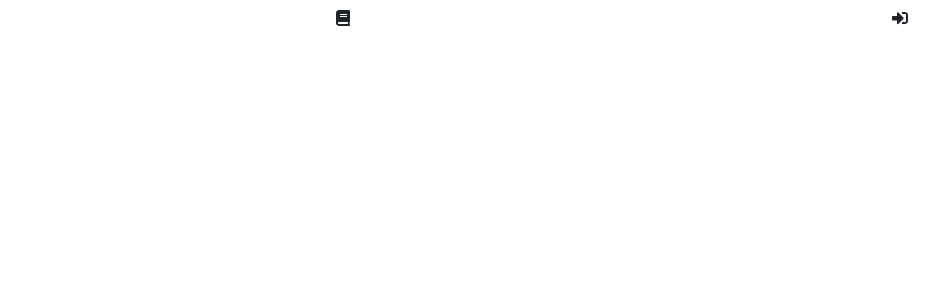
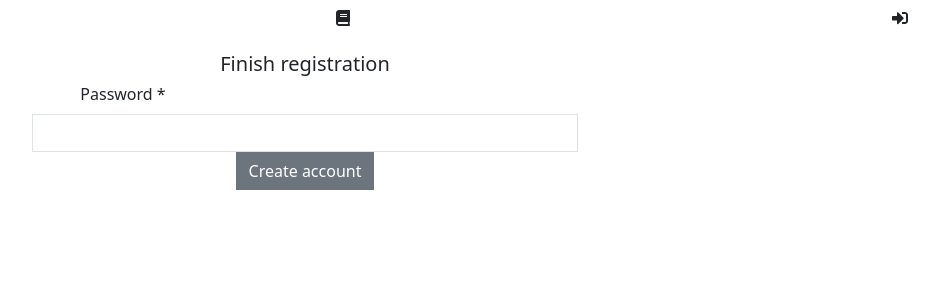
Before and after one commit to tempvs/ui, a React (Create React App) app: page /user/registration/1 in a window 1280 px wide. Before the commit this address had no page. Shown: the top 300 px of the page, without its empty margins (265-1204 px from the left). Built offline with nearby package versions, Linux system fonts and the light colour scheme.

Commit message:
Add arbitrary registration capability

```diff
--- a/src/App.tsx
+++ b/src/App.tsx
@@ -9,6 +9,7 @@ import ProfilePage from './profile/ProfilePage';
 import StashPage from './profile/StashPage';
 import LibraryPage from './library/LibraryPage';
 import HomePage from './HomePage';
+import CompleteRegistrationPage from './auth/CompleteRegistrationPage';
 
 function ProfilePageWithParam() {
   const { id } = useParams();
@@ -41,6 +42,7 @@ function App() {
           <Route path="/library/admin" element={<LibraryAdminPage />} />
           <Route path="/library/period/:period" element={<LibraryPeriodPage />} />
           <Route path="/library/source/:sourceId" element={<LibrarySourcePage />} />
+          <Route path="/user/registration/:verificationId" element={<CompleteRegistrationPage />} />
         </Routes>
       </BrowserRouter>
     </div>
--- /dev/null
+++ b/src/auth/CompleteRegistrationPage.tsx
@@ -0,0 +1,91 @@
+import React, { Component } from 'react';
+import { Button, Col, Container, Form, Row } from 'react-bootstrap';
+import { FormattedMessage } from 'react-intl';
+import { NavigateFunction, useNavigate, useParams } from 'react-router-dom';
+
+import { doFetch } from '../util/Fetcher';
+
+const initialState = { messageShown: false, messageText: '' };
+
+type CompleteRegistrationPageProps = {
+  verificationId?: string;
+  navigate: NavigateFunction;
+};
+
+type CompleteRegistrationPageState = typeof initialState;
+
+class CompleteRegistrationPage extends Component<CompleteRegistrationPageProps, CompleteRegistrationPageState> {
+  constructor(props: CompleteRegistrationPageProps) {
+    super(props);
+    this.state = initialState;
+  }
+
+  handleSubmit: React.FormEventHandler<HTMLFormElement> = event => {
+    event.preventDefault();
+    this.setState(initialState);
+
+    const actions = {
+      200: () => {
+        this.props.navigate('/profile');
+        window.location.reload();
+      },
+      400: () => this.showMessage('registration.complete.invalid'),
+      404: () => this.showMessage('registration.complete.expired'),
+      409: () => this.showMessage('user.alreadyRegistered.message'),
+    };
+
+    doFetch(`/api/user/verify/${this.props.verificationId}`, 'POST', event, actions);
+  };
+
+  showMessage = (text: string) => {
+    this.setState({ messageShown: true, messageText: text });
+  };
+
+  render() {
+    if (!this.props.verificationId) {
+      return (
+        <Container>
+          <Row>
+            <Col sm={{ span: 6, offset: 3 }}>
+              <FormattedMessage id="registration.complete.expired" defaultMessage="This registration link is invalid or expired." />
+            </Col>
+          </Row>
+        </Container>
+      );
+    }
+
+    return (
+      <Container>
+        <Row>
+          <Col sm={{ span: 6, offset: 3 }}>
+            <h1>
+              <FormattedMessage id="registration.complete.title" defaultMessage="Finish registration" />
+            </h1>
+            <Form onSubmit={this.handleSubmit}>
+              <Form.Group controlId="password" className="row">
+                <Form.Label className="col-sm-4">
+                  <FormattedMessage id="password.label" defaultMessage="Password" /> *
+                </Form.Label>
+                <Form.Control className="col-sm-8" name="password" type="password" required />
+              </Form.Group>
+              {this.state.messageShown && (
+                <div>
+                  <FormattedMessage id={this.state.messageText} defaultMessage="Unable to finish registration." />
+                </div>
+              )}
+              <Button variant="secondary" type="submit">
+                <FormattedMessage id="registration.complete.button" defaultMessage="Create account" />
+              </Button>
+            </Form>
+          </Col>
+        </Row>
+      </Container>
+    );
+  }
+}
+
+export default function CompleteRegistrationPageWithParams() {
+  const { verificationId } = useParams();
+  const navigate = useNavigate();
+  return <CompleteRegistrationPage verificationId={verificationId} navigate={navigate} />;
+}
--- a/src/auth/LoginRegisterButton.tsx
+++ b/src/auth/LoginRegisterButton.tsx
@@ -1,9 +1,11 @@
 import React, { useState } from 'react';
 import { FaGoogle, FaSignInAlt } from 'react-icons/fa';
-import { Button, Modal } from 'react-bootstrap';
+import { Button, Modal, Tab, Tabs } from 'react-bootstrap';
 import { FormattedMessage } from 'react-intl';
 
 import HeaderIconPopover from '../component/HeaderIconPopover';
+import LoginForm from './LoginForm';
+import RegistrationForm from './RegistrationForm';
 
 type IconProps = {
   className?: string;
@@ -12,8 +14,17 @@ type IconProps = {
 const GoogleIcon = FaGoogle as React.ComponentType<IconProps>;
 const SignInIcon = FaSignInAlt as React.ComponentType;
 
-export default function LoginRegisterButton() {
+type LoginRegisterButtonProps = {
+  logIn: () => void;
+};
+
+export default function LoginRegisterButton({ logIn }: LoginRegisterButtonProps) {
   const [show, setShow] = useState(false);
+  const close = () => setShow(false);
+  const handleLogIn = () => {
+    close();
+    logIn();
+  };
 
   return (
     <>
@@ -23,8 +34,16 @@ export default function LoginRegisterButton() {
         </Button>
       </HeaderIconPopover>
 
-      <Modal show={show} onHide={() => setShow(false)}>
+      <Modal show={show} onHide={close}>
         <Modal.Body>
+          <Tabs defaultActiveKey="login" className="mb-3">
+            <Tab eventKey="login" title={<FormattedMessage id="login.tab" defaultMessage="Log in" />}>
+              <LoginForm logIn={handleLogIn} />
+            </Tab>
+            <Tab eventKey="register" title={<FormattedMessage id="register.tab" defaultMessage="Register" />}>
+              <RegistrationForm />
+            </Tab>
+          </Tabs>
           <div className="d-grid gap-2">
             <Button
               as="a"
--- a/src/auth/RegistrationForm.tsx
+++ b/src/auth/RegistrationForm.tsx
@@ -5,7 +5,7 @@ import { FormattedMessage } from 'react-intl';
 
 import { doFetch } from '../util/Fetcher';
 
-const initialState = { messageShown: false, messageText: '' };
+const initialState = { messageShown: false, messageText: '', successShown: false };
 
 type RegistrationFormState = typeof initialState;
 
@@ -21,13 +21,18 @@ class RegistrationForm extends Component<Record<string, never>, RegistrationForm
 
     const actions = {
       409: () => this.showMessage('user.alreadyRegistered.message'),
+      200: () => this.showSuccess(),
     };
 
     doFetch('/api/user/register', 'POST', event, actions);
   };
 
   showMessage = (text: string) => {
-    this.setState({ messageShown: true, messageText: text });
+    this.setState({ messageShown: true, messageText: text, successShown: false });
+  };
+
+  showSuccess = () => {
+    this.setState({ messageShown: false, messageText: '', successShown: true });
   };
 
   render() {
@@ -42,6 +47,11 @@ class RegistrationForm extends Component<Record<string, never>, RegistrationForm
             <FormattedMessage id={this.state.messageText} defaultMessage="User with this email has already been registered" />
           </div>
         )}
+        {this.state.successShown && (
+          <div>
+            <FormattedMessage id="registration.requested.message" defaultMessage="Check your email to finish registration." />
+          </div>
+        )}
         <Button variant="secondary" type="submit">
           <FormattedMessage id="request.registration.button" defaultMessage="Request registration" />
         </Button>
--- a/src/header/Header.tsx
+++ b/src/header/Header.tsx
@@ -114,7 +114,7 @@ class Header extends Component<Record<string, never>, HeaderState> {
             <Col sm={1}>
               {this.state.loggedIn
                 ? <LogOutButton logOut={this.logOut} avatarUrl={this.state.avatarUrl} avatarText={this.state.avatarText} />
-                : <LoginRegisterButton />}
+                : <LoginRegisterButton logIn={this.logIn} />}
             </Col>
           </Row>
         </Container>
--- a/src/setupProxy.js
+++ b/src/setupProxy.js
@@ -4,7 +4,7 @@ module.exports = function (app) {
   app.use(
     "/api",
     createProxyMiddleware({
-      target: process.env.REACT_APP_API_PROXY_TARGET || "http://localhost:8080",
+      target: "http://localhost:8080",
       changeOrigin: true,
       secure: false,
     })
--- a/src/translations/en.json
+++ b/src/translations/en.json
@@ -13,6 +13,11 @@
   "logout.popover": "Log out",
   "logout.confirmation": "Are you sure you want to log out?",
   "request.registration.button": "Request registration",
+  "registration.requested.message": "Check your email to finish registration.",
+  "registration.complete.title": "Finish registration",
+  "registration.complete.button": "Create account",
+  "registration.complete.invalid": "Enter a password to finish registration.",
+  "registration.complete.expired": "This registration link is invalid or expired.",
   "user.alreadyRegistered.message": "User with this email has already been registered",
   "profile.popover": "Profile",
   "library.popover": "Library",
```
